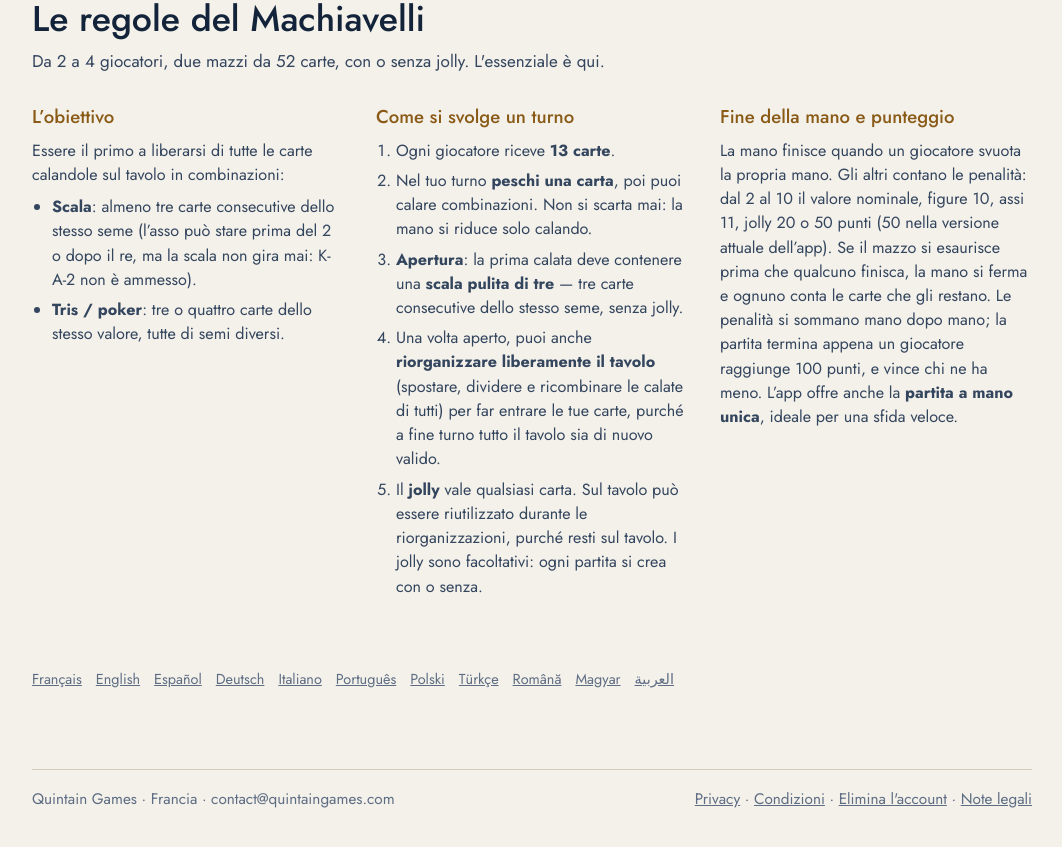
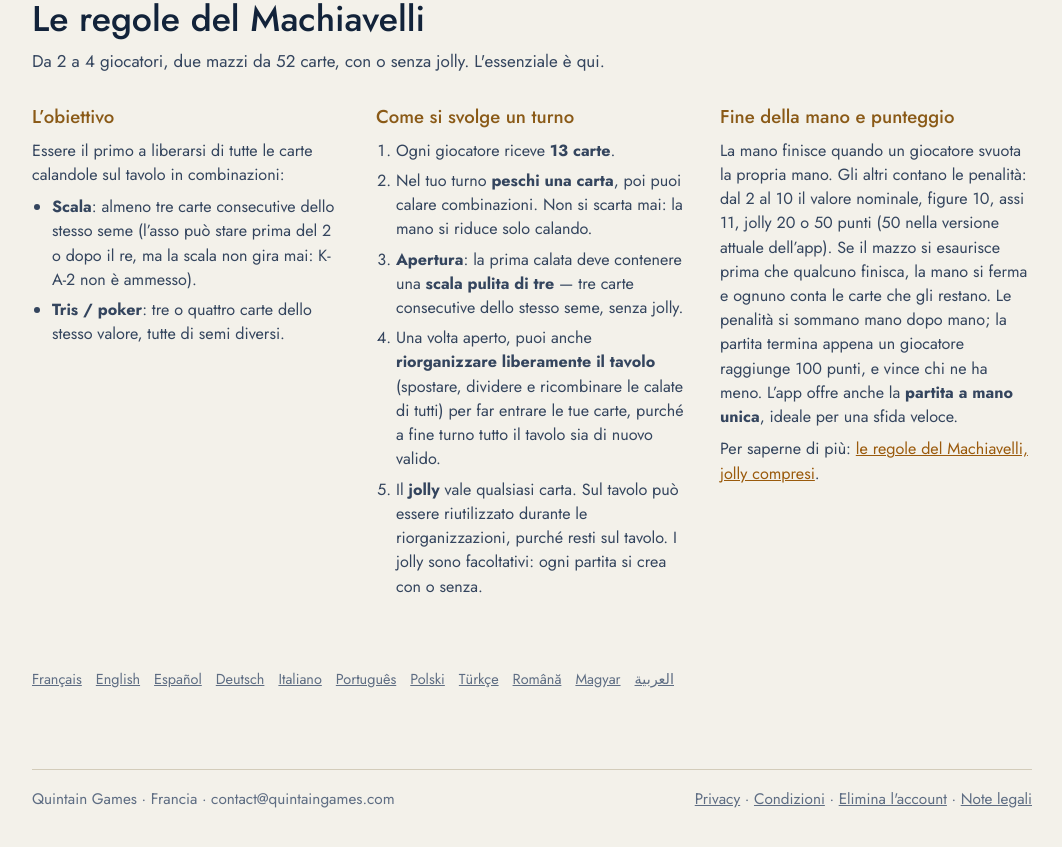
Before and after one commit to Tristache/ramio-site, a Jekyll site: the page built from it.md, in a window 1280 px wide and 900 px high, scrolled down 2794 px. Shown: the top 847 px of the window, without its empty margins (108-1170 px from the left). Built offline with Jekyll 4.4.1, drawn with Linux system fonts in a browser that asks for light colours.

Commit message:
Page italienne : lien vers la page des règles du Machiavelli
La page quintaingames.com/ramio/machiavelli/ vit dans le dépôt
quintaingames (page statique hors miroir) : à publier en même temps.

```diff
--- a/it.md
+++ b/it.md
@@ -40,3 +40,5 @@ carte che gli restano. Le penalità si sommano mano dopo mano; la partita
 termina appena un giocatore raggiunge 100 punti, e vince chi ne ha meno.
 L'app offre anche la **partita a mano unica**, ideale per una sfida
 veloce.
+
+Per saperne di più: [le regole del Machiavelli, jolly compresi](https://quintaingames.com/ramio/machiavelli/).
```
